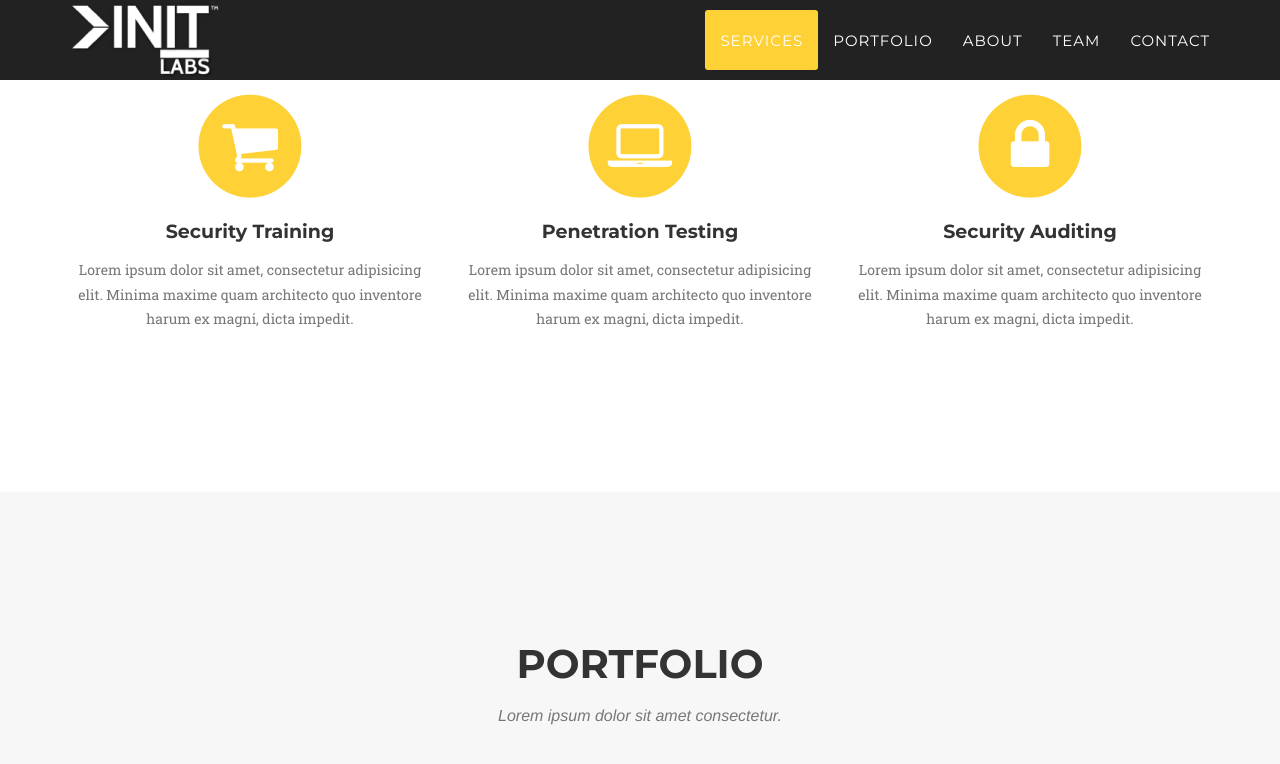
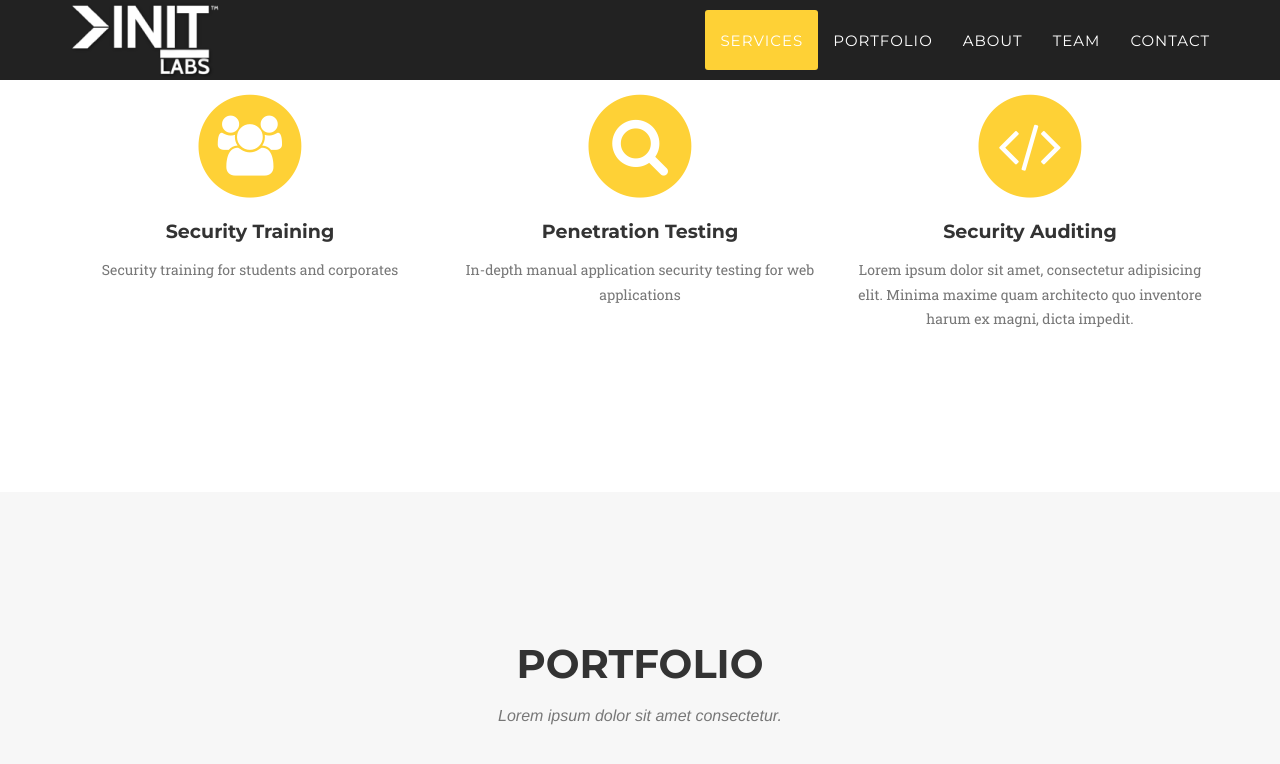
Before and after one commit to 0daylabs/test, a Jekyll site: the page built from index.html, in a window 1280 px wide and 900 px high, scrolled down 988 px, cut to the strip 0-776 px from the top of the window. Shown: the top 764 px of the strip. Built offline with Jekyll 4.4.1, drawn with Linux system fonts in a browser that asks for light colours; some web fonts are replaced.

Commit message:
Changed the logos of services

```diff
--- a/_includes/services.html
+++ b/_includes/services.html
@@ -11,23 +11,23 @@
                 <div class="col-md-4">
                     <span class="fa-stack fa-4x">
                         <i class="fa fa-circle fa-stack-2x text-primary"></i>
-                        <i class="fa fa-shopping-cart fa-stack-1x fa-inverse"></i>
+                        <i class="fa fa-users fa-stack-1x fa-inverse"></i>
                     </span>
                     <h4 class="service-heading">Security Training</h4>
-                    <p class="text-muted">Lorem ipsum dolor sit amet, consectetur adipisicing elit. Minima maxime quam architecto quo inventore harum ex magni, dicta impedit.</p>
+                    <p class="text-muted">Security training for students and corporates</p>
                 </div>
                 <div class="col-md-4">
                     <span class="fa-stack fa-4x">
                         <i class="fa fa-circle fa-stack-2x text-primary"></i>
-                        <i class="fa fa-laptop fa-stack-1x fa-inverse"></i>
+                        <i class="fa fa-search fa-stack-1x fa-inverse"></i>
                     </span>
                     <h4 class="service-heading">Penetration Testing</h4>
-                    <p class="text-muted">Lorem ipsum dolor sit amet, consectetur adipisicing elit. Minima maxime quam architecto quo inventore harum ex magni, dicta impedit.</p>
+                    <p class="text-muted">In-depth manual application security testing for web applications</p>
                 </div>
                 <div class="col-md-4">
                     <span class="fa-stack fa-4x">
                         <i class="fa fa-circle fa-stack-2x text-primary"></i>
-                        <i class="fa fa-lock fa-stack-1x fa-inverse"></i>
+                        <i class="fa fa-code fa-stack-1x fa-inverse"></i>
                     </span>
                     <h4 class="service-heading">Security Auditing</h4>
                     <p class="text-muted">Lorem ipsum dolor sit amet, consectetur adipisicing elit. Minima maxime quam architecto quo inventore harum ex magni, dicta impedit.</p>
```
